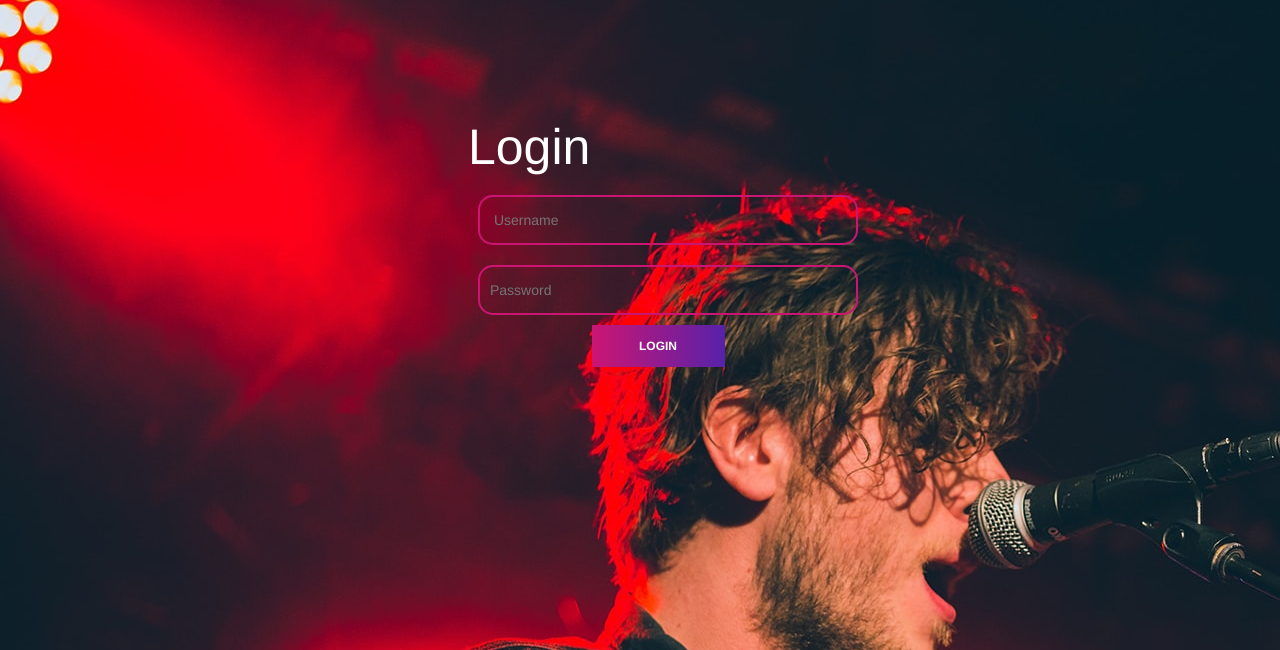
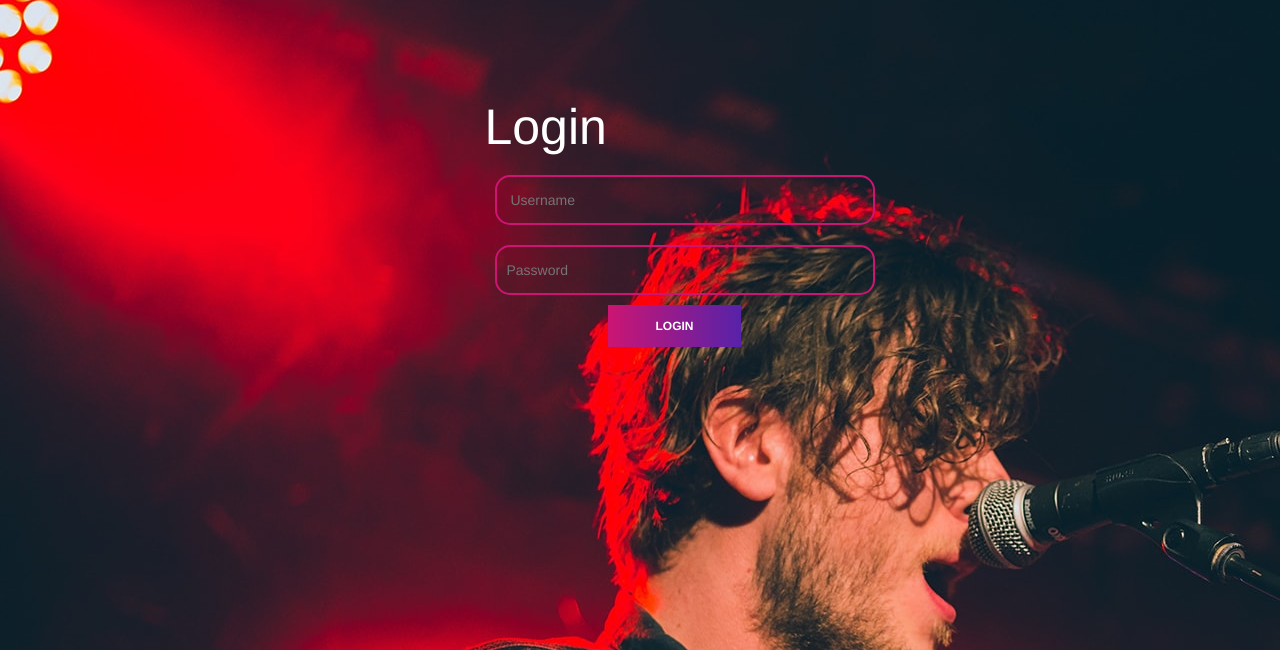
Before and after one commit to amit1884/music-shop, a PHP site: page /login.php in a window 1280 px wide. Shown: the part 70-720 px from the top of the page. Run offline with PHP 8.4, Linux system fonts and the light colour scheme.

Commit message:
changes updated

```diff
--- a/login.php
+++ b/login.php
@@ -5,9 +5,9 @@
 
         <div class="container">
             <div class="row">
-                <div class="col-12">
+                <div class="col-md-12 col-sm-12">
                     <div class="login">
-                    <br><br><br><br>
+                    <br><br><br>
                         <h2>Login</h2>
                         <form action="includes/login.inc.php" method="POST">
                         <input type ="text" name ="user" placeholder=" Username" id="log-user">
@@ -17,6 +17,7 @@
                     </div>
                 </div>
             </div>
+</div>
 
 
 
--- a/style.css
+++ b/style.css
@@ -129,8 +129,9 @@
             height:400px;
             background:transparent;
             left:35%;
-            margin:10px;
+            margin:10px ;
             padding:10px;
+            overflow: hidden;
         }
         #log-user{
             width:100%;
@@ -142,6 +143,7 @@
             outline:none;
             background:transparent;
             color:white;
+            overflow: hidden;
         }
 .login h2{
     color:white;
```
